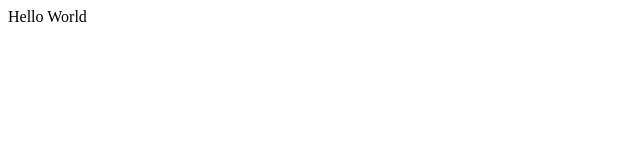
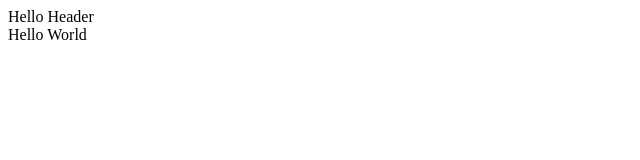
Before and after one commit to Taras-Tsipino/my-mate-academy, a plain HTML site: page index.html in a window 1280 px wide. Shown: the full height of the page, 0-640 px from the left. Drawn offline with Linux system fonts and the light colour scheme.

Commit message:
add header text

```diff
--- a/index.html
+++ b/index.html
@@ -6,7 +6,7 @@
   <title>My Project</title>
 </head>
 <body>
-  <header></header>
+  <header>Hello Header</header>
   <main></main>
   <footer>Hello World</footer>
 </body>
```
